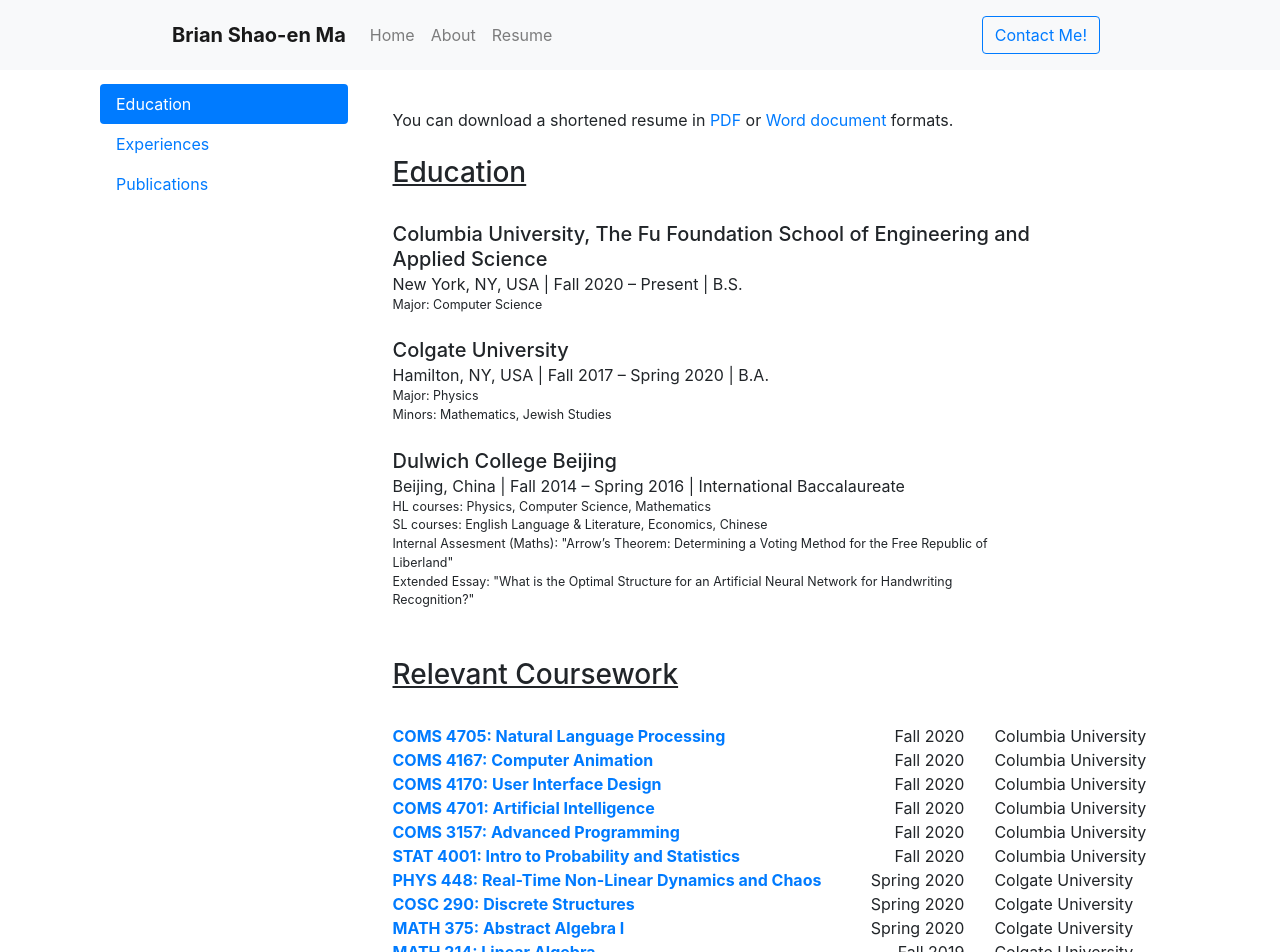
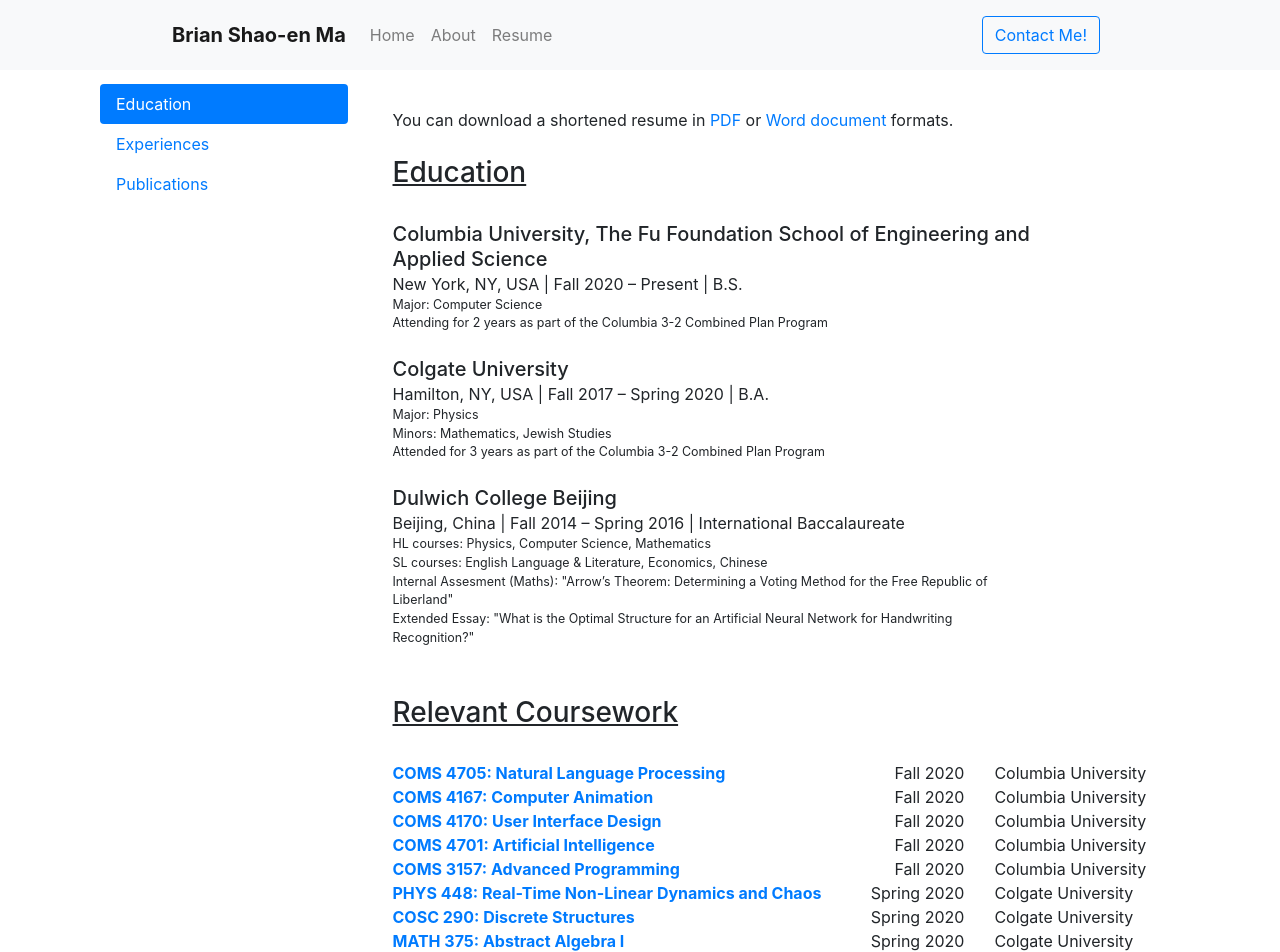
Before and after one commit to AlephFive/myWebsite, a React (Create React App) app: page /#/work in a window 1280 px wide. Shown: the top 952 px of the page. Built offline with nearby package versions, Linux system fonts and the light colour scheme.

Commit message:
info updates

```diff
--- a/src/data/courseworkData.js
+++ b/src/data/courseworkData.js
@@ -1,4 +1,15 @@
 export const coursework = [
+  /*{
+    type: '',
+    code: 'STAT 4001',
+    semester: 'Fall',
+    year: '2020',
+    title: 'Intro to Probability and Statistics',
+    description:
+      'A calculus-based tour of the fundamentals of probability theory and statistical inference. Probability models, random variables, useful distributions, conditioning, expectations, law of large numbers, central limit theorem, point and confidence interval estimation, hypothesis tests, linear regression.',
+    institution: 'Columbia University',
+    tags: ['math', 'apmath'],
+  },*/
   {
     type: '',
     code: 'COMS 4705',
@@ -53,17 +64,6 @@
       'Practical, hands-on introduction to programming techniques and tools for professional software construction, including learning how to write code to given specifications as well as document the results. Provides introductory overview of C and C++ in a UNIX environment, for students with Java background. Also introduces scripting languages (perl) and basic web programming. UNIX programming utilities are also covered. Lab required.',
     institution: 'Columbia University',
     tags: ['cs'],
-  },
-  {
-    type: '',
-    code: 'STAT 4001',
-    semester: 'Fall',
-    year: '2020',
-    title: 'Intro to Probability and Statistics',
-    description:
-      'A calculus-based tour of the fundamentals of probability theory and statistical inference. Probability models, random variables, useful distributions, conditioning, expectations, law of large numbers, central limit theorem, point and confidence interval estimation, hypothesis tests, linear regression.',
-    institution: 'Columbia University',
-    tags: ['math', 'apmath'],
   },
   {
     type: '',
--- a/src/data/educationData.js
+++ b/src/data/educationData.js
@@ -8,7 +8,7 @@
     location: 'New York, NY, USA',
     degree: 'B.S.',
     gpa: 'N/A',
-    info: ['Major: Computer Science'],
+    info: ['Major: Computer Science', 'Attending for 2 years as part of the Columbia 3-2 Combined Plan Program'],
   },
   {
     value: 'colgateUG',
@@ -19,7 +19,7 @@
     location: 'Hamilton, NY, USA',
     degree: 'B.A.',
     gpa: '3.51',
-    info: ['Major: Physics', 'Minors: Mathematics, Jewish Studies'],
+    info: ['Major: Physics', 'Minors: Mathematics, Jewish Studies', 'Attended for 3 years as part of the Columbia 3-2 Combined Plan Program'],
   },
   {
     value: 'dcb',
--- a/src/data/resumeData.js
+++ b/src/data/resumeData.js
@@ -108,7 +108,7 @@
     endDate: { day: 1, month: 9, year: 2019 },
     dateDescription: 'Fall 2018 – Spring 2020',
     label: 'Colgate University Photography Club',
-    jobTitle: 'President (Spring 2020), Treasurer (Fall 2018 – Fall 2019)',
+    jobTitle: 'Co-President (Spring 2020), Treasurer (Fall 2018 – Fall 2019)',
     location: 'Hamilton, NY, USA',
     description: ['Temp'],
     relavance: [],
```
Also changed, not shown: 1 other file (tests, documents, lock files or other folders).
